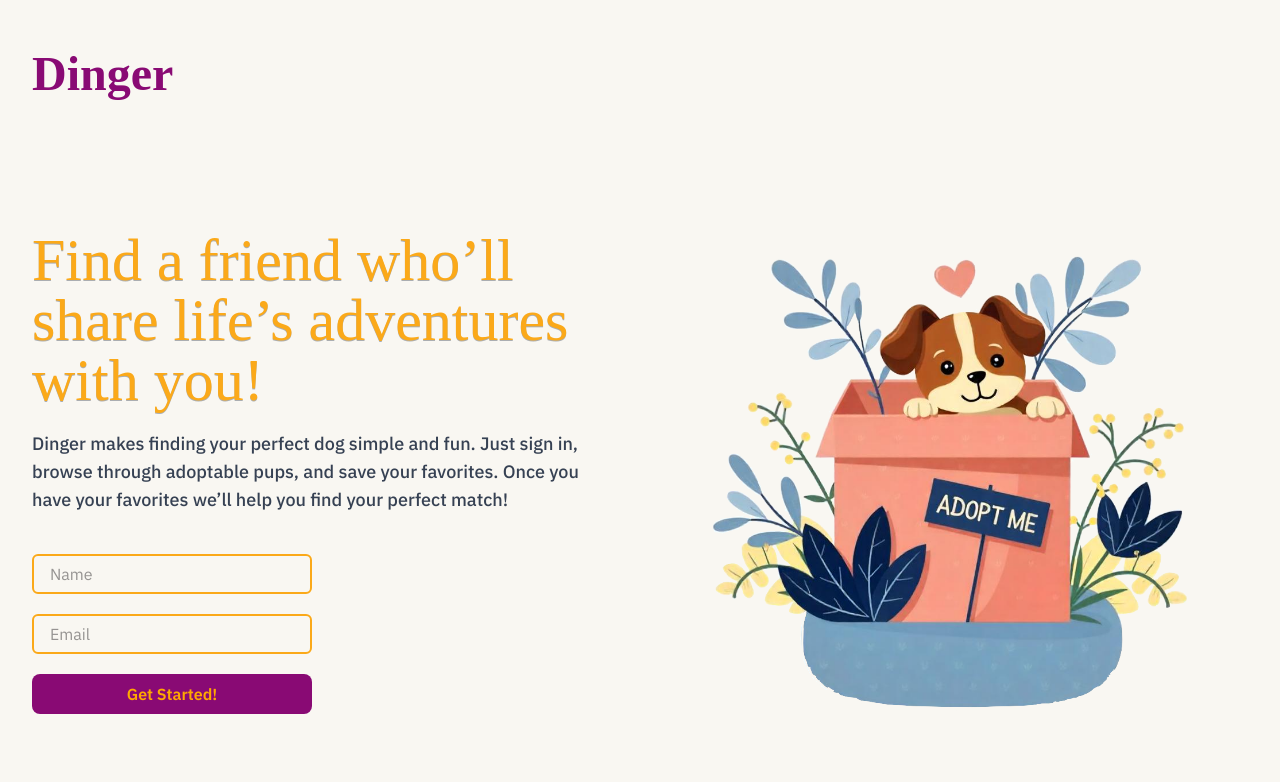
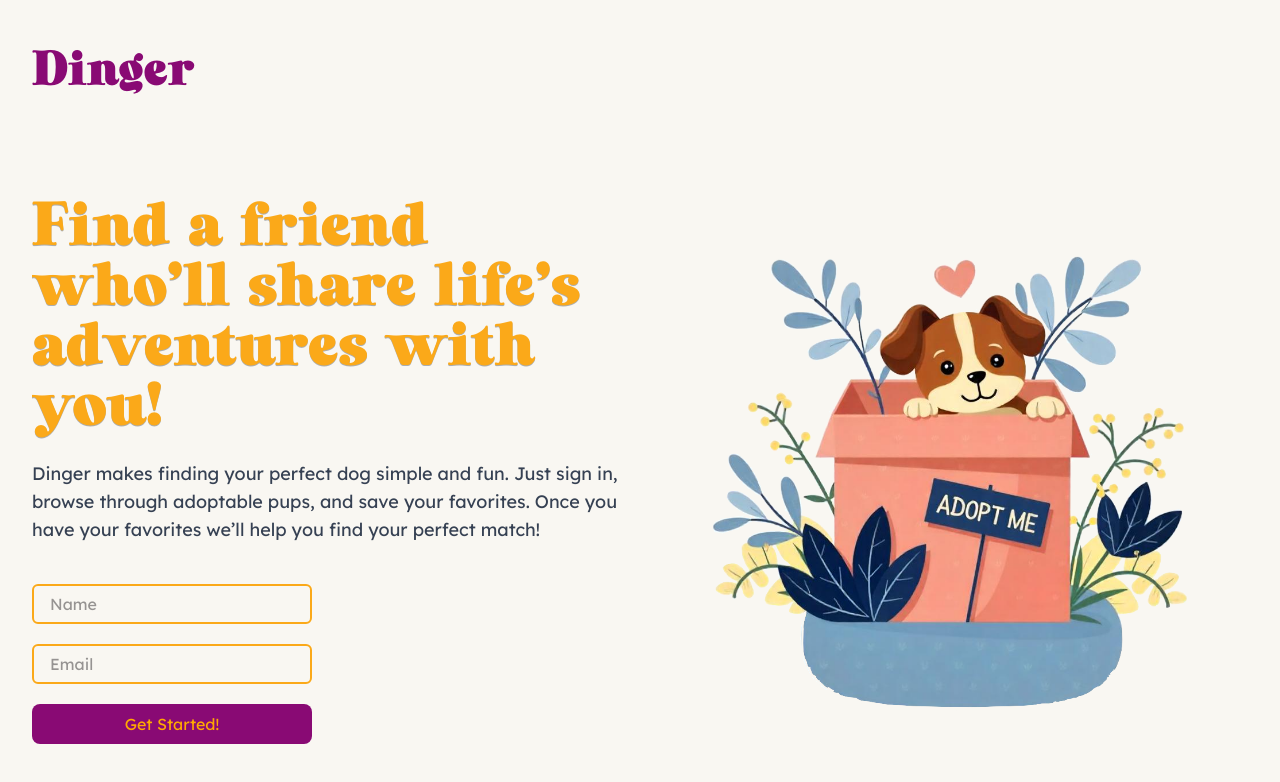
Before and after one commit to Felicity05/dog-adoption-app, a React (Vite) app: page / in a window 1280 px wide. Shown: the top 782 px of the page. Built offline with nearby package versions, Linux system fonts and the light colour scheme.

Commit message:
added custom fonts & fixed filters

```diff
--- a/src/App.tsx
+++ b/src/App.tsx
@@ -4,7 +4,7 @@ import { Route, Routes, BrowserRouter as Router } from "react-router-dom";
 import { DogSearchPage } from "./Pages/DogSearchPage.tsx";
 import "@fortawesome/fontawesome-free/css/all.min.css";
 import Layout from './Pages/Layout.tsx';
-import AccountPage from './Pages/AccountPage.tsx';
+import FavoritesPage from './Pages/FavoritesPage.tsx';
 
 function App() {
 
@@ -21,9 +21,9 @@ function App() {
                         <DogSearchPage />
                     </Layout>
                 } />
-                <Route path="/account" element={
+                <Route path="/favorites" element={
                     <Layout>
-                        <AccountPage />
+                        <FavoritesPage />
                     </Layout>} />
             </Routes>
         </Router>
--- a/src/Components/LocationSearch.tsx
+++ b/src/Components/LocationSearch.tsx
@@ -74,7 +74,9 @@ const LocationSearch: React.FC = () => {
       const response = await searchLocations({ city: cities[0], states });
       const zips = response.results.map((loc: LocationObject) => loc.zip_code);
 
-      setFilters({ ...filters, zipCodes: zips, currentPage: 0 })
+      console.log("zipcodes to pass to search ", zips)
+
+      setFilters({ ...filters, zipCodes: zips.length === 0 ? null : zips, currentPage: 0 })
    }
 
 
--- a/src/Components/Navbar.tsx
+++ b/src/Components/Navbar.tsx
@@ -40,10 +40,10 @@ const Navbar: React.FC = () => {
 
                     {/* User Icons */}
                     {location.pathname !== "/" && (
-                        <div className="flex items-center space-x-2">
+                        <div className="flex items-center space-x-3">
                             {/* User Favorites Icon */}
                             <button
-                                onClick={() => navigate("/account")}
+                                onClick={() => navigate("/favorites")}
                                 className="text-[#890A74] hover:text-[#FFA900] transition-colors relative"
                             >
                                 <HeartIcon size={26} className={favoritesCount > 0 ? "fill-[#890A74] hover:fill-[#FFA900]" : "hover:fill-[#FFA900]"} />
@@ -52,13 +52,6 @@ const Navbar: React.FC = () => {
                                         {favoritesCount}
                                     </span>
                                 )}
-                            </button>
-                            {/* User Account Icon */}
-                            <button
-                                onClick={() => navigate("/account")}
-                                className="text-[#890A74] hover:text-[#FFA900] transition-colors"
-                            >
-                                <User size={26} />
                             </button>
 
                             {/* Logout Icon */}
--- a/src/Pages/DogSearchPage.tsx
+++ b/src/Pages/DogSearchPage.tsx
@@ -28,6 +28,11 @@ export const DogSearchPage = () => {
 
          setLoading(true); // Set loading to true when fetching starts
          try {
+            if(debouncedFilters.zipCodes === null) {
+               setLoading(false);
+               return;
+            }
+
             const response = await search({ ...debouncedFilters });
             const ids = response.resultIds.slice(0, ITEMS_PER_REQUEST); // Ensure only 27 items per page
             // console.log("resultsIds length", ids.length)
--- a/src/Pages/AccountPage.tsx
+++ b/src/Pages/FavoritesPage.tsx
@@ -6,7 +6,7 @@ import Match from "../Components/Match";
 import { Trash2Icon } from "lucide-react";
 
 
-const AccountPage: React.FC = () => {
+const FavoritesPage: React.FC = () => {
     const { favorites, clearFavorites } = favoritesStore(); // Fetch favorited dogs
     const user = localStorage.getItem("user");
     const [favoritesDogs, setFavoritesDogs] = useState<Dog[]>([]);
@@ -33,8 +33,7 @@ const AccountPage: React.FC = () => {
         <div className="w-full max-w-6xl mx-auto">
             {/* User Info */}
             <div className="w-full p-6 rounded-lg">
-                <h2 className="text-2xl font-bold text-[#890A74]">User Account</h2>
-                <p className="my-5 text-2xl text-gray-600">Hello, <strong>{user || "Guest"}</strong>!</p>
+                <p className="my-5 text-3xl text-gray-600">Hello, <strong>{user || "Guest"}</strong>!</p>
             </div>
 
 
@@ -43,7 +42,7 @@ const AccountPage: React.FC = () => {
                             isolate aspect-video bg-white/20 shadow-lg ring-1 ring-gray-700/20 backdrop-blur-lg">
 
                 <div className="flex gap-4">
-                <h2 className="text-3xl font-bold text-[#890A74]">Your Favorite Dogs</h2>
+                    <h2 className="text-3xl font-bold text-[#890A74]">Your Favorite Dogs</h2>
                     {favorites.length > 0 &&
                         <button onClick={handleCleanFavorites} className="text-[#890A74] hover:text-[#FFA900] transition-colors">
                             <Trash2Icon size={28} className={`${favoritesDogs.length > 0 ? "fill-[#ffa900] hover:fill-none" : ""}`} />
@@ -73,4 +72,4 @@ const AccountPage: React.FC = () => {
     );
 };
 
-export default AccountPage;
+export default FavoritesPage;
--- a/src/hooks/useAuthRedirect.tsx
+++ b/src/hooks/useAuthRedirect.tsx
@@ -1,8 +1,10 @@
 import { useNavigate } from "react-router-dom";
 import { logOut } from "../api/api";
+import { useFiltersStore } from "../store/filtersStore";
 
 export const useAuthRedirect = () => {
     const navigate = useNavigate();
+    const { resetFilters } = useFiltersStore();
 
     const redirectAfterLogin = (isSuccessful: boolean) => {
         if (isSuccessful) {
@@ -15,10 +17,10 @@ export const useAuthRedirect = () => {
 
     // Handle logout: clear user session and redirect to login page
     const handleLogout = async () => {
-        const response = await logOut();
-        console.log(response);
+        await logOut();
         localStorage.removeItem("user");
         navigate("/");
+        resetFilters();
     };
 
     return { redirectAfterLogin, handleLogout };
--- a/src/index.css
+++ b/src/index.css
@@ -13,6 +13,20 @@
   text-rendering: optimizeLegibility;
   -webkit-font-smoothing: antialiased;
   -moz-osx-font-smoothing: grayscale;
+}
+
+@font-face {
+  font-family: "Laurens";
+  src: url("./assets/fonts/Laurens.ttf") format("truetype");
+  font-weight: normal;
+  font-style: normal;
+}
+
+@font-face {
+  font-family: "Lexend";
+  src: url("./assets/fonts/Lexend.ttf") format("truetype");
+  font-weight: normal;
+  font-style: normal;
 }
 
 .display-font {
```
Also changed, not shown: src/assets/fonts/Laurens.ttf (added), src/assets/fonts/Lexend.ttf (added).
